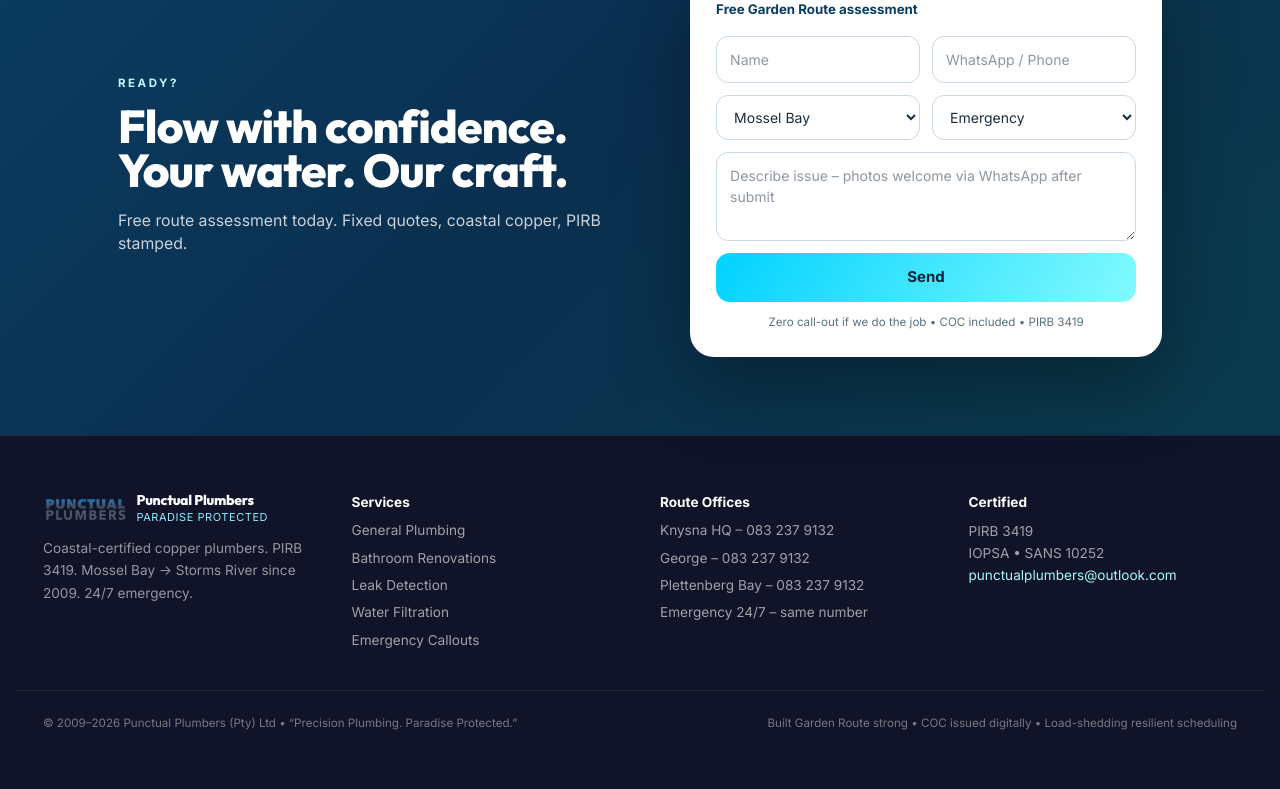
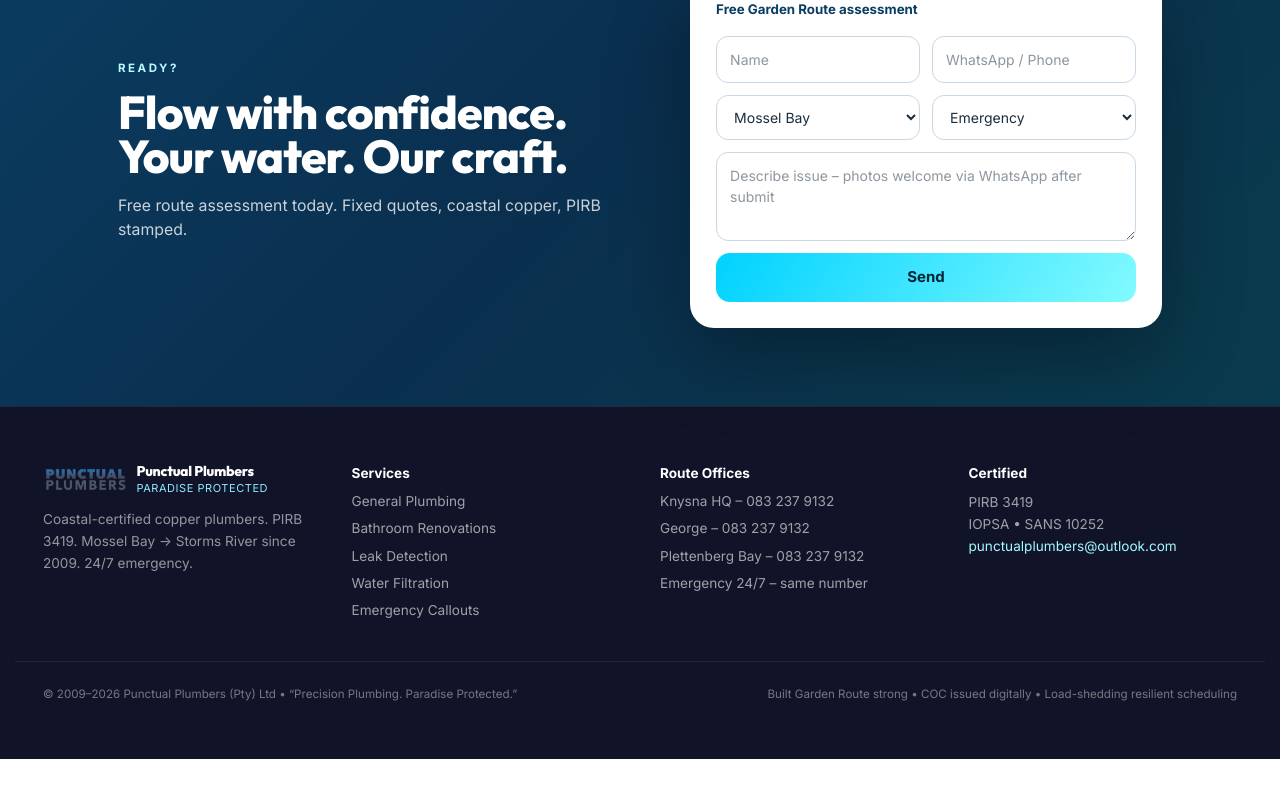
Before and after one commit to mikewithoutthemechanics/PUNCTUAL-PLUMBERS-PRODUCTION, a React (Vite) app: page / in a window 1280 px wide. Shown: the part 6939-7728 px from the top of the page. After the commit the page ends 7698 px from the top, so only its background shows below. Built offline with nearby package versions, Linux system fonts and the light colour scheme; a web font is replaced by a local one.

Commit message:
Remove Zero call-out footer text from contact forms

```diff
--- a/src/App.tsx
+++ b/src/App.tsx
@@ -847,7 +847,7 @@
                   style={{ background:`linear-gradient(120deg, ${colors.aqua}, #82faff)`}}>
                   Send
                 </button>
-                <div className="text-[11.6px] text-[#5a7084] text-center">Zero call-out if we do the job • COC included • PIRB 3419</div>
+
               </form>
             </div>
           </div>
```
Also changed, not shown: 1 other file (tests, documents, lock files or other folders).
